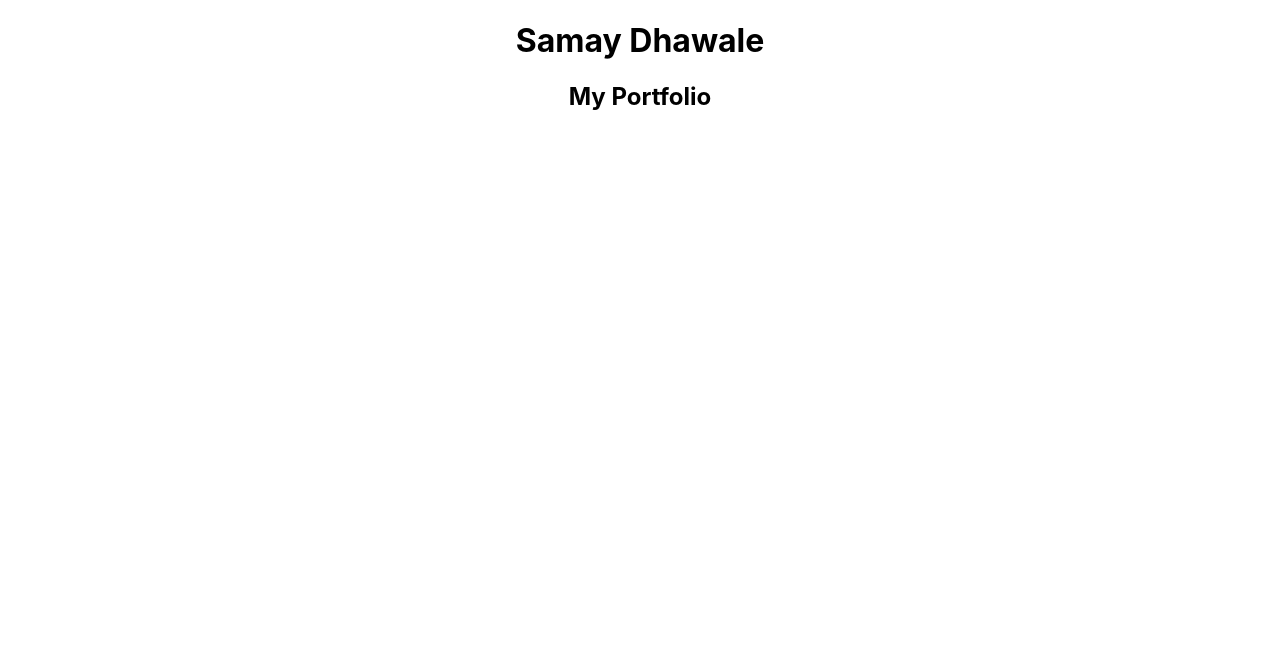
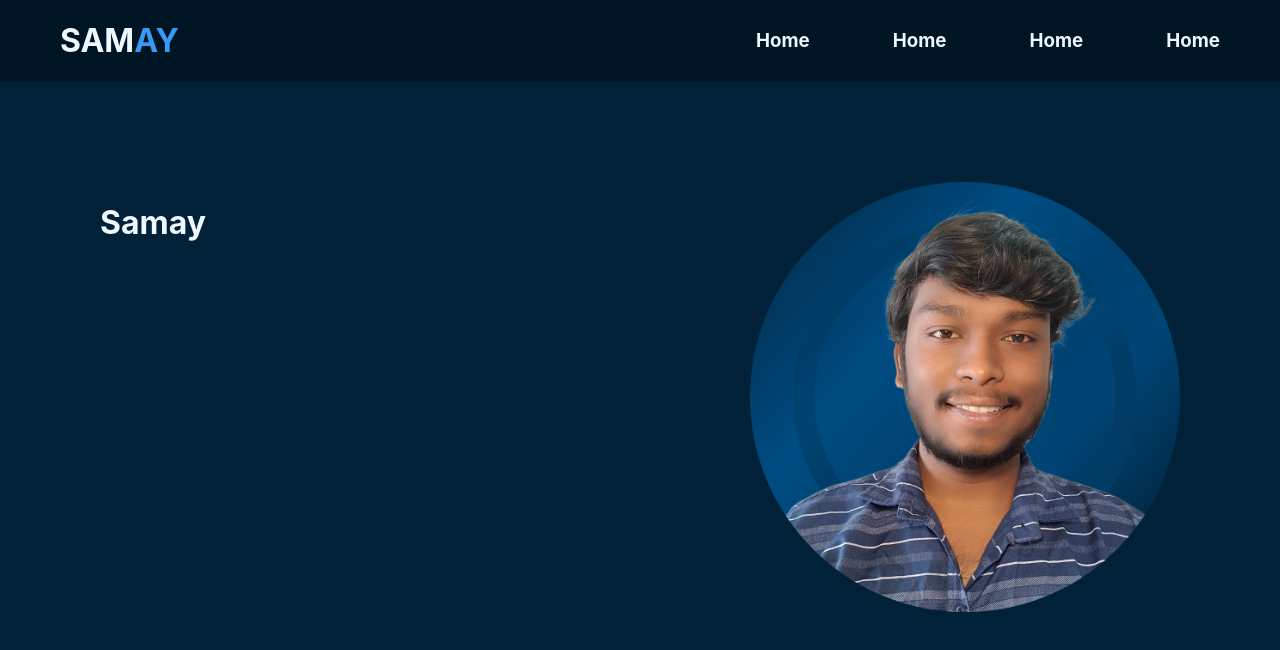
Before and after one commit to samaydhawale000/samaydhawale000.github.io, a React (Create React App) app: page / in a window 1280 px wide. Shown: the top 650 px of the page. Built offline with nearby package versions, Linux system fonts and the light colour scheme.

Commit message:
profile and other design pard done

```diff
--- a/package.json
+++ b/package.json
@@ -1,5 +1,5 @@
 {
-  "homepage":"https://samaydhawale000.github.io",
+  "homepage": "https://samaydhawale000.github.io",
   "name": "my-portfolio",
   "version": "0.1.0",
   "private": true,
@@ -9,7 +9,10 @@
     "@testing-library/user-event": "^13.5.0",
     "react": "^18.2.0",
     "react-dom": "^18.2.0",
+    "react-redux": "^8.0.5",
+    "react-router-dom": "^6.11.2",
     "react-scripts": "5.0.1",
+    "redux": "^4.2.1",
     "web-vitals": "^2.1.4"
   },
   "scripts": {
--- a/src/App.js
+++ b/src/App.js
@@ -1,11 +1,13 @@
 import logo from './logo.svg';
 import './App.css';
+import NavBar from './components/NavBar';
+import Home from './Pages/Home';
 
 function App() {
   return (
     <div className="App">
-      <h1>Samay Dhawale</h1>
-      <h2>My Portfolio</h2>
+      <NavBar/>
+      <Home/>
     </div>
   );
 }
--- /dev/null
+++ b/src/Pages/Home.jsx
@@ -0,0 +1,14 @@
+import React from 'react'
+import samayImage from "../images/SamayImage.png"
+import "./Pages.css"
+
+function Home() {
+  return (
+    <div style={{display:"flex", justifyContent:"space-between", margin:"100px"}}>
+        <h1>Samay</h1>
+        <img className="SamayImage"  src={samayImage} alt="image" />
+    </div>
+  )
+}
+
+export default Home
--- /dev/null
+++ b/src/Pages/Pages.css
@@ -0,0 +1,8 @@
+.SamayImage{
+    width: 430px;
+    transition:2s
+}
+.SamayImage:hover{
+    width: 460px;
+    transition:2s
+}
--- /dev/null
+++ b/src/components/Components.css
@@ -0,0 +1,8 @@
+.navbar{
+    display: flex;
+    justify-content: space-between;
+    align-items: center;
+    padding: 0px 60px 0px 60px;
+    box-sizing: border-box;
+    background-color:#001523 ;
+}
--- /dev/null
+++ b/src/components/NavBar.jsx
@@ -0,0 +1,16 @@
+import React from 'react'
+import './Components.css';
+
+export default function NavBar() {
+  return (
+    <div className='navbar'>
+        <h1>SAM<span style={{color:"#389AF4"}}>AY</span></h1>
+        <div style={{display:"flex", justifyContent:"space-between", width:"40%"}}>
+            <h3>Home</h3>
+            <h3>Home</h3>
+            <h3>Home</h3>
+            <h3>Home</h3>
+        </div>
+    </div>
+  )
+}
--- a/src/index.css
+++ b/src/index.css
@@ -1,5 +1,7 @@
 body {
   margin: 0;
+  background-color: #002138;
+  color: aliceblue;
   font-family: -apple-system, BlinkMacSystemFont, 'Segoe UI', 'Roboto', 'Oxygen',
     'Ubuntu', 'Cantarell', 'Fira Sans', 'Droid Sans', 'Helvetica Neue',
     sans-serif;
```
Also changed, not shown: src/images/SamayImage.png (added), 1 other file (tests, documents, lock files or other folders).
